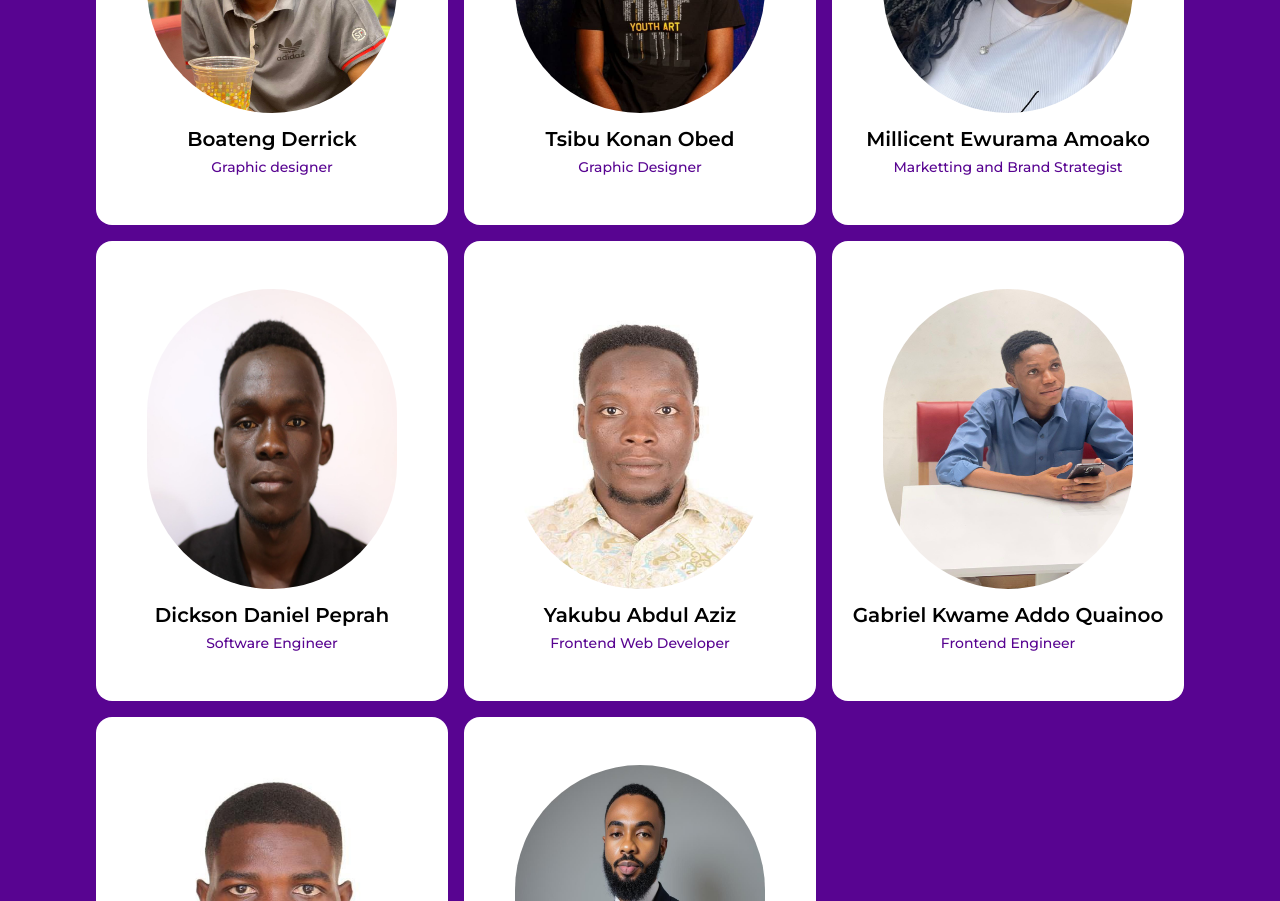
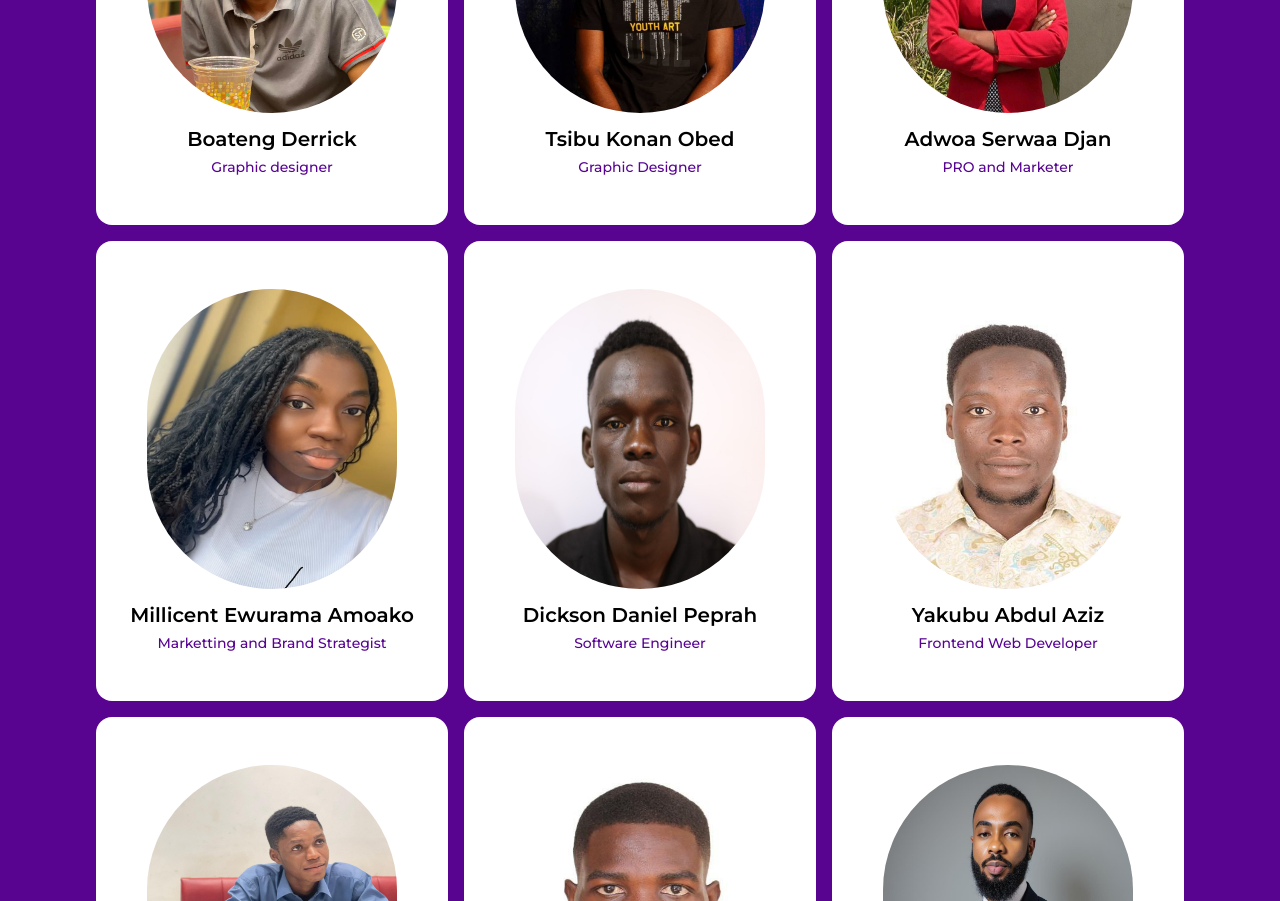
Before and after one commit to aetech24/aetech-site, a React (Vite) app: page /about in a window 1280 px wide. Shown: the part 2720-3621 px from the top of the page. Built offline with nearby package versions, Linux system fonts and the light colour scheme; a web font is replaced by a local one.

Commit message:
Added more members

```diff
--- a/src/constants/index.js
+++ b/src/constants/index.js
@@ -10,6 +10,7 @@ import Derrick from '../assets/team/derrick.jpg'
 import Yaw from '../assets/team/yaw.jpg'
 import Ephraim from '../assets/team/ephraim.jpg'
 import Aziz from '../assets/team/Aziz.jpg'
+import Adwoa from '../assets/team/adwoa.jpg'
 import Millicent from '../assets/team/millicent.jpg'
 import Temiperi from '../assets/projects/temiperi.png'
 import Temiperi2 from '../assets/projects/temiperi2.jpg'
@@ -255,6 +256,42 @@ export const team = [
         },
         certifications: [
             "Certification in Graphic Design",
+        ],
+        social: {
+            linkedin: "https://linkedin.com/in/robert-langosh",
+            github: "https://github.com/rlangosh",
+            twitter: "https://twitter.com/rlangosh"
+        }
+    },
+    {
+        image: Adwoa,
+        name: "Adwoa Serwaa Djan",
+        role: "PRO and Marketer",
+        bio: "Dedicated to pursuing a diplomatic career with the ultimate aim to serving as an ambassador, fostering global cooperation, and addressing international challenges through diplomatic channels.",
+        expertise: [
+            "Solid understanding of social media platforms.",
+        ],
+        experience: [
+            {
+                position: "Intern",
+                company: "Spain Ghana Chamber of Commerce",
+                duration: "March 2024 - April 2024",
+                description: "Supported administrative tasks including maintaining records, handling correspondence, and managing schedules."
+            },
+            {
+                position: "Assistant Project Manager",
+                company: "Association of Africa Universities",
+                duration: "March 2024 - April 2024",
+                description: "Helped to organize the Moodle LMS Workshop in Ghana."
+            },
+        ],
+        education: {
+            degree: "MA International Affairs and Diplomacy",
+            institution: "University of Ghana.",
+            year: "2023 - 2024"
+        },
+        certifications: [
+            ,
         ],
         social: {
             linkedin: "https://linkedin.com/in/robert-langosh",
```
Also changed, not shown: src/assets/team/adwoa.jpg (added).
